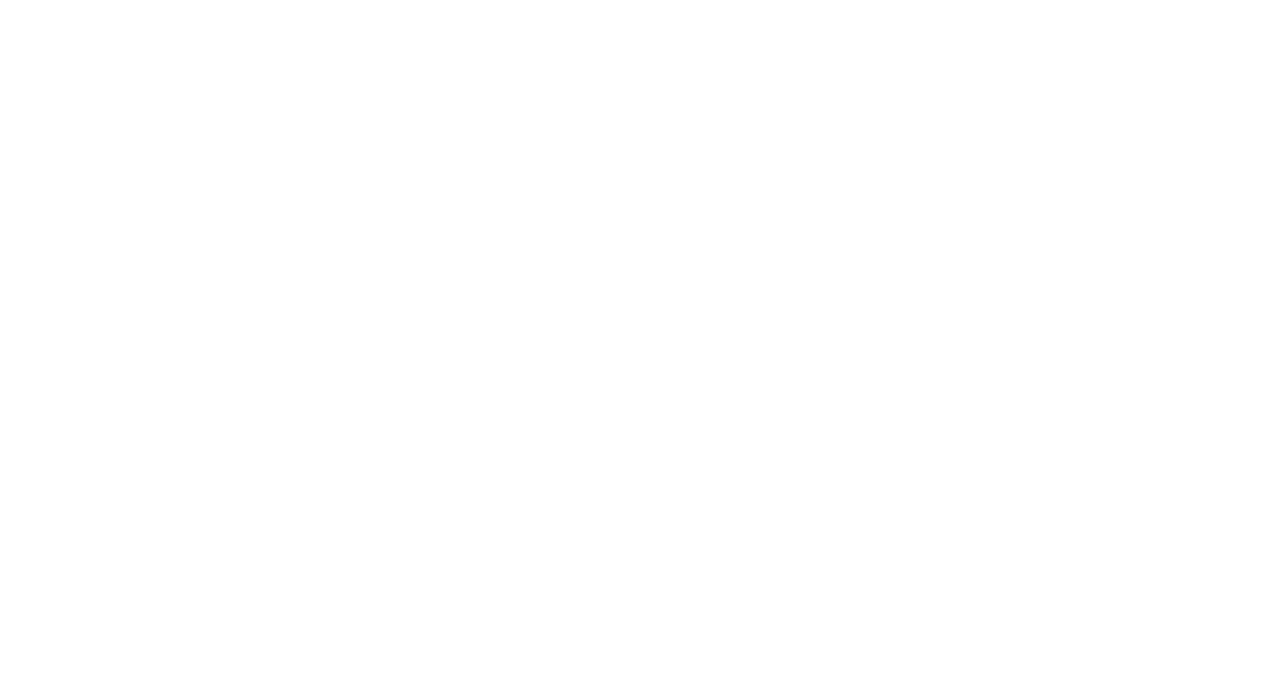
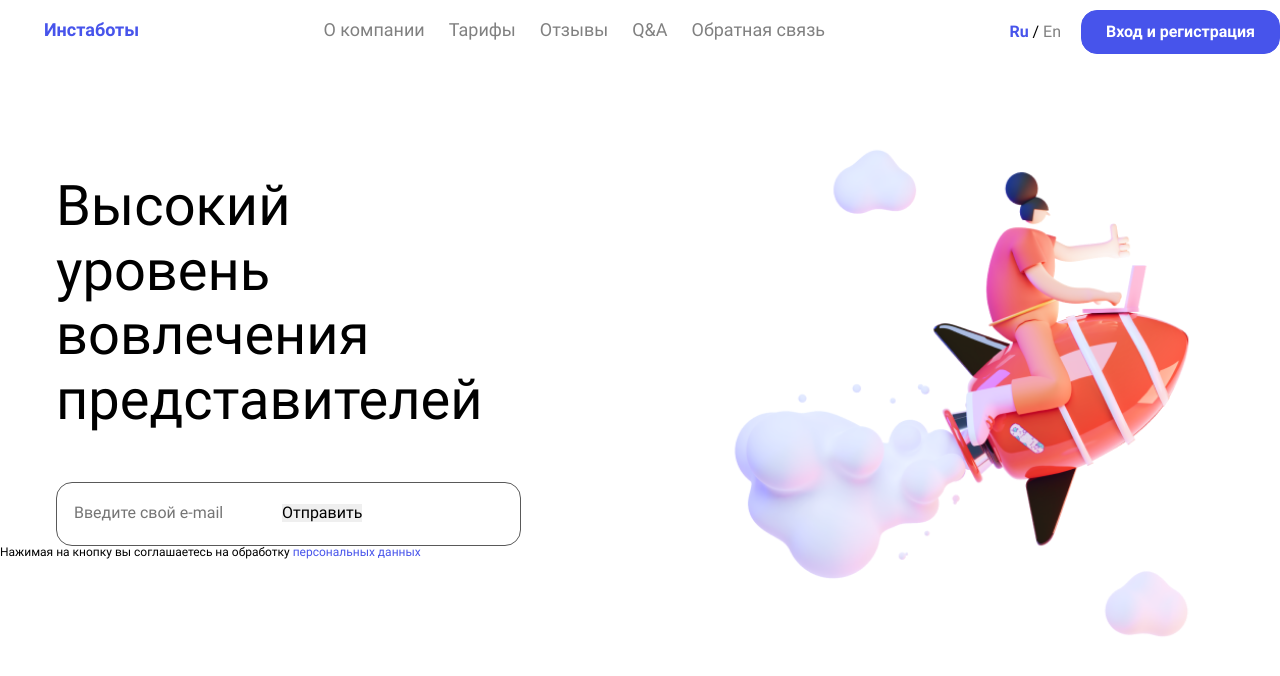
Before and after one commit to Sinsl/verst-landing, a plain HTML site: page index.html in a window 1280 px wide. Drawn offline with Linux system fonts and the light colour scheme.

Commit message:
6-06 change

```diff
--- a/css/style.css
+++ b/css/style.css
@@ -16,9 +16,134 @@
   font-weight: 700;
 }
 
-body {
+.body {
   position: relative;
   font-family: 'Roboto';
   font-weight: 400;
   /* font-style: italic; */
+  max-width: 1392px;
+  margin: 0 auto;
 }
+.menu {
+  display: flex;
+  justify-content: space-between;
+}
+.logo {
+  font-weight: 700;
+  font-size: 18px;
+  margin-left: 44px;
+  margin-top: 20px;
+}
+.logo a {
+  color: #4754EB;
+}
+.nav {
+  display: flex;
+  justify-content: flex-start;
+  gap: 0 24px;
+  list-style-type: none;
+  font-size: 18px;
+  margin-top: 20px;
+}
+.nav a {
+  color: #808080;
+}
+.right-menu {
+  display: flex;
+  align-items: center;
+  gap: 0 20px;
+}
+.language {
+  margin-top: 10px;
+}
+.language a {
+  color: #808080;
+}
+.language .active {
+  color: #4754EB;
+  font-weight: 700;
+}
+
+  /* особое затруднение вызвало позиционирование текста по вертикали в центре кнопки */
+
+.bottom {
+  background-color: var(--color-blue);
+  border: 1px solid var(--color-blue);
+  border-radius: 16px;
+  margin-top: 10px;
+  /* width: 220px; */
+  padding: 12px 24px;
+  text-align: center;
+  font-weight: 700;
+  color: #FFFFFF;
+  cursor: pointer;
+}
+.bottom:hover {
+  border: 1px solid var(--color-blue);
+  background-color: white;
+  color: var(--color-blue);
+}
+.header {
+  width: 100%;
+  display: flex;
+  justify-content: space-between;
+  position: relative;
+  height: 720px;
+}
+
+.header-content,
+.header-banner {
+  width: 50%;
+  flex-grow: 1;
+  flex-shrink: 0;
+}
+.header-banner {
+  position: relative;
+}
+
+.banner {
+  position: absolute;
+  background-image: url(../images/Saly-1.png);
+  background-repeat: no-repeat;
+  background-size: cover;
+  background-position: 100%;
+  /* padding-left: 708px; */
+  width: 100%;
+  aspect-ratio: 628/720;
+  /* height: 720px; */
+}
+.h1 {
+  padding-left: 56px;
+  padding-top: 120px;
+  font-size: 56px;
+  max-width: 268px;
+  font-weight: 500;
+}
+.subscribe {
+  position: relative;
+  margin-top: 50px;
+  margin-left: 56px;
+  width: 465px;
+  border: 1px solid #595959;
+  background: rgba(255, 255, 255, 0.5);
+  padding: 20px 16px;
+  border-radius: 16px;
+  height: 64px;
+}
+.subscribe input,
+.subscribe button {
+  -webkit-appearance: none;
+  -moz-appearance: none;
+  outline: none;
+  border: 1px solid white;
+}
+
+  /* особое затруднение вызвало стилизация формы, на курсах мы их не проходили еще */
+
+.text-button {
+  font-size: 12px;
+}
+.text-button a {
+  color: #4754EB;
+}
+ /* особое затруднение вызвало позиционирование фоновой картинки */
--- a/index.html
+++ b/index.html
@@ -10,9 +10,33 @@
 <body>
   <div class="body">
     <div class="menu">
-
+      <div class="logo"><a href="/">Инстаботы</a></div>
+      <nav>
+        <ul class="nav">
+          <li><a href="#">О компании</a></li>
+          <li><a href="#">Тарифы</a></li>
+          <li><a href="#">Отзывы</a></li>
+          <li><a href="#">Q&A</a></li>
+          <li><a href="#">Обратная связь</a></li>
+        </ul>
+      </nav>
+      <div class="right-menu">
+        <div class="language"><a href="#" class="active">Ru</a> / <a href="#">En</a></div>
+        <div class="bottom">Вход и регистрация</div>
+      </div>
     </div>
     <header class="header">
+      <div class="header-content">
+        <h1 class="h1">Высокий уровень вовлечения представителей</h1>
+        <form class="subscribe">
+          <input type="email" id="email" name="email" placeholder="Введите свой e-mail" required>
+          <button type="submit">Отправить</button>
+         </form>
+        <p class="text-button">Нажимая на кнопку вы соглашаетесь на обработку <a href="#">персональных данных</a></p>
+      </div>
+      <div class="header-banner">
+        <div class="banner"></div>
+      </div>
 
     </header>
     <main class="main">
```
